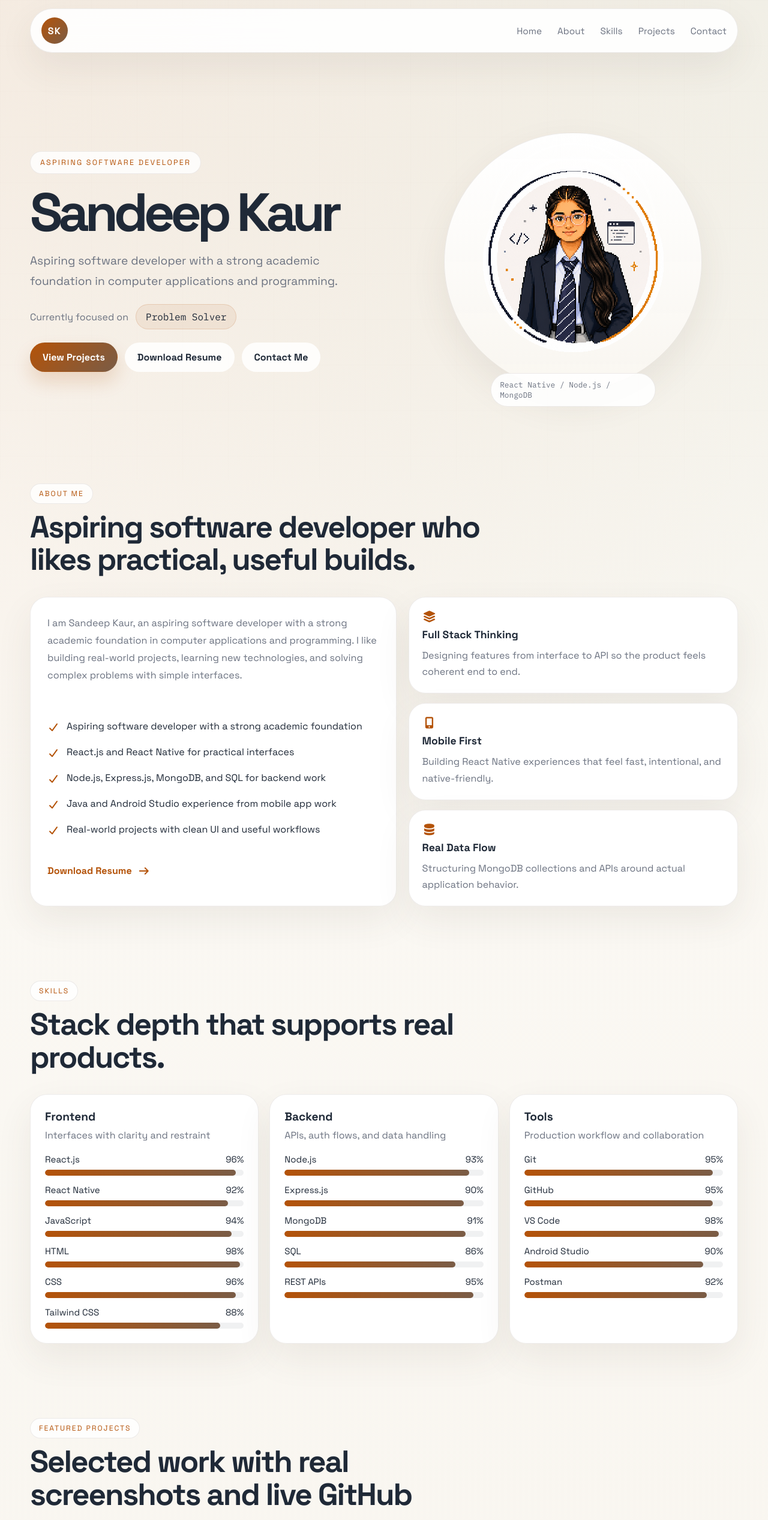
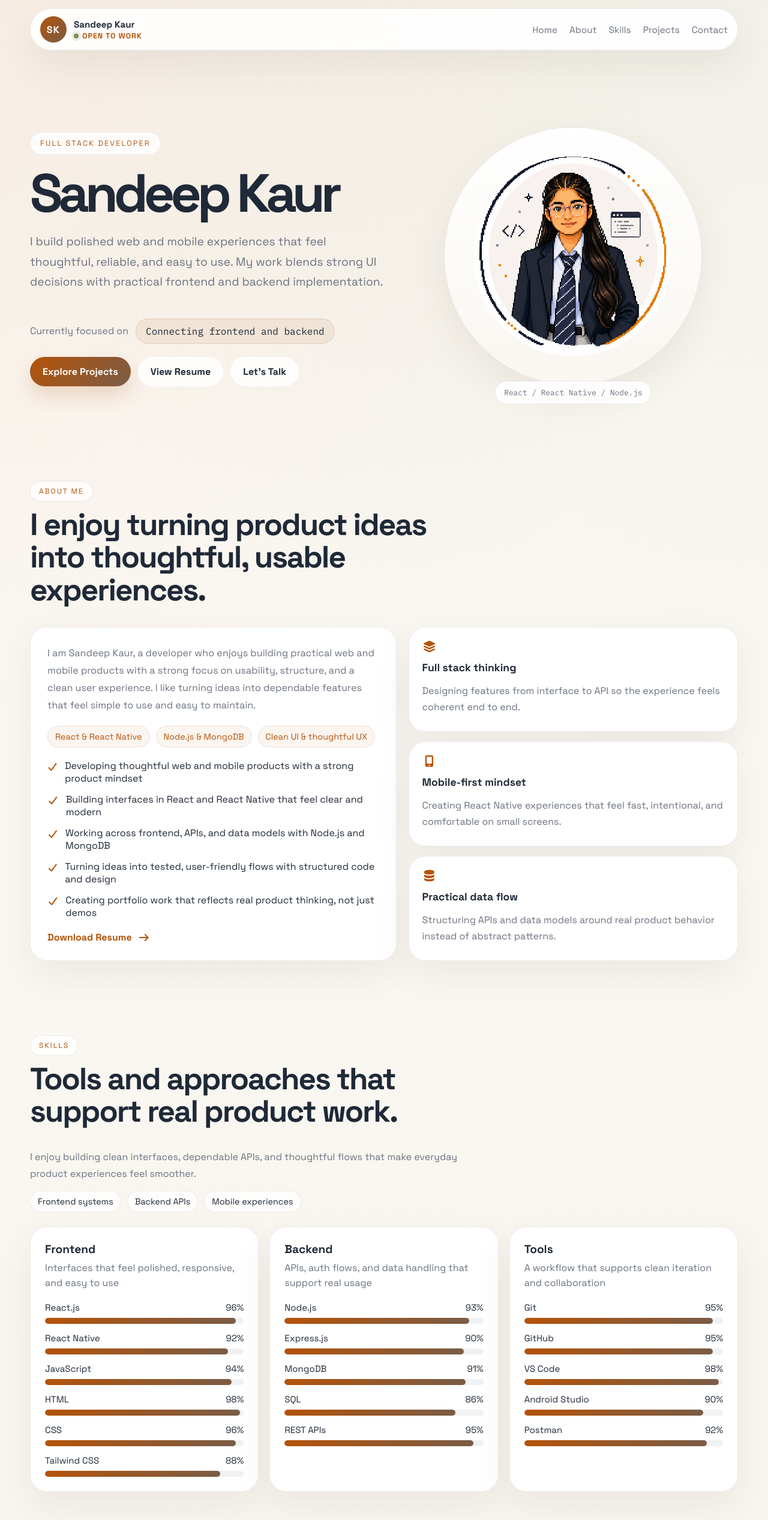
Before and after one commit to SandeepKaur84/portfolio-website, a React (Vite) app: page / in a window 1280 px wide. Shown: the top 2534 px of the page at 60% size. Built offline with nearby package versions, Linux system fonts and the light colour scheme.

Commit message:
Portfolio updated

```diff
--- a/src/components/About.jsx
+++ b/src/components/About.jsx
@@ -7,21 +7,21 @@ const Motion = motion;
 const aboutCards = [
   {
     icon: "fa-layer-group",
-    title: "Full Stack Thinking",
+    title: "Full stack thinking",
     description:
-      "Designing features from interface to API so the product feels coherent end to end.",
+      "Designing features from interface to API so the experience feels coherent end to end.",
   },
   {
     icon: "fa-mobile-screen-button",
-    title: "Mobile First",
+    title: "Mobile-first mindset",
     description:
-      "Building React Native experiences that feel fast, intentional, and native-friendly.",
+      "Creating React Native experiences that feel fast, intentional, and comfortable on small screens.",
   },
   {
     icon: "fa-database",
-    title: "Real Data Flow",
+    title: "Practical data flow",
     description:
-      "Structuring MongoDB collections and APIs around actual application behavior.",
+      "Structuring APIs and data models around real product behavior instead of abstract patterns.",
   },
 ];
 
@@ -36,7 +36,7 @@ const About = () => {
         transition={{ duration: 0.6 }}
       >
         <span className="section-kicker">About Me</span>
-        <h2>Aspiring software developer who likes practical, useful builds.</h2>
+        <h2>I enjoy turning product ideas into thoughtful, usable experiences.</h2>
       </Motion.div>
 
       <div className="about-layout">
@@ -48,11 +48,17 @@ const About = () => {
           transition={{ duration: 0.7 }}
         >
           <p>
-            I am Sandeep Kaur, an aspiring software developer with a strong
-            academic foundation in computer applications and programming. I like
-            building real-world projects, learning new technologies, and solving
-            complex problems with simple interfaces.
+            I am Sandeep Kaur, a developer who enjoys building practical web and
+            mobile products with a strong focus on usability, structure, and a
+            clean user experience. I like turning ideas into dependable features
+            that feel simple to use and easy to maintain.
           </p>
+
+          <div className="about-highlights">
+            <span>React & React Native</span>
+            <span>Node.js & MongoDB</span>
+            <span>Clean UI & thoughtful UX</span>
+          </div>
 
           <ul className="about-bullets">
             {aboutBullets.map((bullet) => (
--- a/src/components/Hero.jsx
+++ b/src/components/Hero.jsx
@@ -26,7 +26,7 @@ const Hero = () => {
           animate={{ opacity: 1, y: 0 }}
           transition={{ duration: 0.6 }}
         >
-          Aspiring Software Developer
+          Full Stack Developer
         </Motion.span>
 
         <Motion.h1
@@ -43,9 +43,30 @@ const Hero = () => {
           animate={{ opacity: 1, y: 0 }}
           transition={{ duration: 0.7, delay: 0.2 }}
         >
-          Aspiring software developer with a strong academic foundation in
-          computer applications and programming.
+          I build polished web and mobile experiences that feel thoughtful,
+          reliable, and easy to use. My work blends strong UI decisions with
+          practical frontend and backend implementation.
         </Motion.p>
+
+        <Motion.div
+          className="hero-stats"
+          initial={{ opacity: 0, y: 18 }}
+          animate={{ opacity: 1, y: 0 }}
+          transition={{ duration: 0.6, delay: 0.25 }}
+        >
+          {/* <div className="hero-stat">
+            <strong>4+</strong>
+            <span>featured builds</span>
+          </div> */}
+          {/* <div className="hero-stat">
+            <strong>React</strong>
+            <span>web & mobile</span>
+          </div> */}
+          {/* <div className="hero-stat">
+            <strong>Open</strong>
+            <span>to junior roles</span>
+          </div> */}
+        </Motion.div>
 
         <Motion.div
           className="typing-line"
@@ -64,13 +85,13 @@ const Hero = () => {
           transition={{ duration: 0.7, delay: 0.35 }}
         >
           <a className="primary-btn" href="#projects">
-            View Projects
+            Explore Projects
           </a>
           <a className="secondary-btn" href="/Sandeep_Kaur_Resume.pdf" download>
-            Download Resume
+            View Resume
           </a>
           <a className="ghost-btn" href="#contact">
-            Contact Me
+            Let&apos;s Talk
           </a>
         </Motion.div>
       </div>
@@ -88,7 +109,7 @@ const Hero = () => {
             className="hero-avatar"
           />
         </div>
-        <div className="avatar-caption">React Native / Node.js / MongoDB</div>
+        <div className="avatar-caption">React / React Native / Node.js</div>
       </Motion.div>
     </section>
   );
--- a/src/components/Navbar.jsx
+++ b/src/components/Navbar.jsx
@@ -1,3 +1,4 @@
+import { motion } from "framer-motion";
 import "../styles/Navbar.css";
 
 const links = [
@@ -11,9 +12,22 @@ const links = [
 const Navbar = () => {
   return (
     <header className="navbar">
-      <a className="logo" href="#hero" aria-label="Sandeep Kaur home">
-        SK
-      </a>
+      <div className="navbar-brand">
+        <motion.a
+          className="logo"
+          href="#hero"
+          aria-label="Sandeep Kaur home"
+          whileHover={{ y: -2, scale: 1.03 }}
+          transition={{ type: "spring", stiffness: 260, damping: 20 }}
+        >
+          SK
+        </motion.a>
+
+        <div className="navbar-meta">
+          <span className="navbar-name">Sandeep Kaur</span>
+          <span className="navbar-status">Open to work</span>
+        </div>
+      </div>
 
       <nav className="nav-panel">
         {links.map((link) => (
--- a/src/components/Projects.jsx
+++ b/src/components/Projects.jsx
@@ -19,7 +19,9 @@ const cardVariants = {
 
 const ProjectCard = ({ project, index }) => (
   <Motion.article
-    className="project-card glass-card"
+    className={`project-card glass-card ${
+      project.previewSize === "compact" ? "project-card--compact" : ""
+    }`}
     custom={index}
     variants={cardVariants}
     initial="hidden"
@@ -74,6 +76,12 @@ const ProjectCard = ({ project, index }) => (
         <span className="project-eyebrow">{project.badge}</span>
         <h3>{project.title}</h3>
       </div>
+      <div className="project-meta">
+        <span className="project-meta-pill">{project.category}</span>
+        <span className="project-meta-pill project-meta-pill--soft">
+          {project.outcome}
+        </span>
+      </div>
       <p>{project.description}</p>
 
       <ul className="project-highlights">
@@ -94,7 +102,7 @@ const ProjectCard = ({ project, index }) => (
       <div className="project-actions">
         <a href={project.githubUrl} target="_blank" rel="noreferrer">
           <i className="fab fa-github" />
-          GitHub
+          View repository
         </a>
       </div>
     </div>
@@ -112,10 +120,10 @@ const Projects = () => {
         transition={{ duration: 0.6 }}
       >
         <span className="section-kicker">Featured Projects</span>
-        <h2>Selected work with real screenshots and live GitHub repos.</h2>
+        <h2>Selected work with clear product thinking and polished UI.</h2>
         <p className="section-subtitle">
-          Each card below reflects the actual UI direction of the project, so
-          the portfolio feels polished and honest at the same time.
+          These projects highlight how I approach product detail, user flow, and
+          interface design with a modern, real-world perspective.
         </p>
       </Motion.div>
 
--- a/src/components/Skills.jsx
+++ b/src/components/Skills.jsx
@@ -15,7 +15,25 @@ const Skills = () => {
         transition={{ duration: 0.6 }}
       >
         <span className="section-kicker">Skills</span>
-        <h2>Stack depth that supports real products.</h2>
+        <h2>Tools and approaches that support real product work.</h2>
+      </Motion.div>
+
+      <Motion.div
+        className="skills-intro"
+        initial={{ opacity: 0, y: 16 }}
+        whileInView={{ opacity: 1, y: 0 }}
+        viewport={{ once: true, amount: 0.35 }}
+        transition={{ duration: 0.6 }}
+      >
+        <p>
+          I enjoy building clean interfaces, dependable APIs, and thoughtful
+          flows that make everyday product experiences feel smoother.
+        </p>
+        <div className="skills-pill-row">
+          <span>Frontend systems</span>
+          <span>Backend APIs</span>
+          <span>Mobile experiences</span>
+        </div>
       </Motion.div>
 
       <div className="skills-grid">
--- a/src/data/portfolioData.js
+++ b/src/data/portfolioData.js
@@ -12,24 +12,24 @@ import uniMartScreenTwo from "../assets/projectImgs/uniMart3.jpeg";
 import uniMartScreenThree from "../assets/projectImgs/uniMart4.jpeg";
 
 export const heroRotations = [
-  "React Native Developer",
-  "Node.js Developer",
-  "JavaScript Developer",
-  "Problem Solver",
+  "Building polished interfaces",
+  "Designing mobile-first experiences",
+  "Connecting frontend and backend",
+  "Shipping practical products",
 ];
 
 export const aboutBullets = [
-  "Aspiring software developer with a strong academic foundation",
-  "React.js and React Native for practical interfaces",
-  "Node.js, Express.js, MongoDB, and SQL for backend work",
-  "Java and Android Studio experience from mobile app work",
-  "Real-world projects with clean UI and useful workflows",
+  "Developing thoughtful web and mobile products with a strong product mindset",
+  "Building interfaces in React and React Native that feel clear and modern",
+  "Working across frontend, APIs, and data models with Node.js and MongoDB",
+  "Turning ideas into tested, user-friendly flows with structured code and design",
+  "Creating portfolio work that reflects real product thinking, not just demos",
 ];
 
 export const skillGroups = [
   {
     title: "Frontend",
-    subtitle: "Interfaces with clarity and restraint",
+    subtitle: "Interfaces that feel polished, responsive, and easy to use",
     items: [
       { name: "React.js", progress: 96 },
       { name: "React Native", progress: 92 },
@@ -41,7 +41,7 @@ export const skillGroups = [
   },
   {
     title: "Backend",
-    subtitle: "APIs, auth flows, and data handling",
+    subtitle: "APIs, auth flows, and data handling that support real usage",
     items: [
       { name: "Node.js", progress: 93 },
       { name: "Express.js", progress: 90 },
@@ -52,7 +52,7 @@ export const skillGroups = [
   },
   {
     title: "Tools",
-    subtitle: "Production workflow and collaboration",
+    subtitle: "A workflow that supports clean iteration and collaboration",
     items: [
       { name: "Git", progress: 95 },
       { name: "GitHub", progress: 95 },
@@ -67,12 +67,14 @@ export const projects = [
   {
     title: "Student Feedback System",
     description:
-      "A role-based feedback portal for students and admins with clean navigation, structured review flows, and progress tracking across feedback steps.",
+      "A role-based feedback portal for students and admins with clear navigation, structured review flows, and progress tracking across each stage.",
     stack: ["React", "Node.js", "MongoDB"],
     accent: "sky",
     image: feedbackPreview,
     imageAlt: "Student feedback system dashboard",
     badge: "Education platform",
+    category: "Academic product",
+    outcome: "Simplified feedback collection for staff and students",
     previewShots: [
       {
         src: feedbackScreenOne,
@@ -86,20 +88,22 @@ export const projects = [
     highlights: [
       "Role-based entry for students and admins",
       "Guided feedback flow with progress cues",
-      "Dashboard-first interface with soft gradients",
+      "Dashboard-first experience with polished UI",
     ],
     githubUrl: "https://github.com/SandeepKaur84/Student-Feedback-System",
   },
   {
     title: "CoffeeSpot App",
     description:
-      "A dark-themed React Native coffee app for browsing drinks and beans, selecting sizes, and moving through the cart experience quickly.",
+      "A dark-themed React Native experience for exploring drinks, selecting sizes, and moving through the cart flow quickly and comfortably.",
     stack: ["React Native", "Mobile UI", "Node.js"],
     accent: "ember",
     image: coffeePreview,
     imageAlt: "CoffeeSpot mobile app preview",
     badge: "Mobile commerce",
     imageFit: "contain",
+    category: "Mobile experience",
+    outcome: "Fast shopping flow designed for coffee lovers",
     previewShots: [
       {
         src: coffeeScreenOne,
@@ -120,12 +124,14 @@ export const projects = [
   {
     title: "MediAid",
     description:
-      "A healthcare platform focused on appointment booking, doctor discovery, and a reassuring visual hierarchy that keeps the experience clear.",
+      "A healthcare-focused interface for appointment booking and doctor discovery, shaped around clarity, trust, and ease of use.",
     stack: ["React", "Healthcare UI", "Responsive Design"],
     accent: "mint",
     image: mediAidPreview,
     imageAlt: "MediAid healthcare landing page",
     badge: "Healthcare platform",
+    category: "Service platform",
+    outcome: "Calm, reassuring experience for patient-facing tasks",
     previewShots: [
       {
         src: mediAidScreenTwo,
@@ -134,41 +140,39 @@ export const projects = [
     ],
     highlights: [
       "Doctor discovery and appointment entry points",
-      "Calm, trust-first layout with clear actions",
-      "Desktop screen that scales cleanly on mobile",
+      "Trust-first layout with clear actions",
+      "Responsive layout that scales smoothly on mobile",
     ],
     githubUrl: "https://github.com/SandeepKaur84/MediAid",
   },
-  {
-    title: "UniMart",
-    description:
-      "A university marketplace app for verified students to sign up, browse support pages, and buy, sell, or trade items inside a trusted campus community.",
-    stack: ["React Native", "UI Design", "Student Marketplace"],
-    accent: "sand",
-    image: uniMartPreview,
-    imageAlt: "UniMart logo splash screen",
-    badge: "Campus marketplace",
-    imageFit: "contain",
-    previewSize: "compact",
-    previewShots: [
-      {
-        src: uniMartScreenOne,
-        alt: "UniMart create account screen",
-      },
-      {
-        src: uniMartScreenTwo,
-        alt: "UniMart profile screen",
-      },
-      {
-        src: uniMartScreenThree,
-        alt: "UniMart product listing screen",
-      },
-    ],
-    highlights: [
-      "Verified student community onboarding",
-      "Marketplace concept for campus buying and selling",
-      "Simple mobile-first experience for quick access",
-    ],
-    githubUrl: "https://github.com/SandeepKaur84/UniMart",
-  },
+  // {
+  //   title: "UniMart",
+  //   description:
+  //     "A university marketplace concept for verified students to sign up, browse support pages, and buy, sell, or trade items inside a trusted campus community.",
+  //   stack: ["React Native", "UI Design", "Student Marketplace"],
+  //   accent: "sand",
+  //   image: uniMartPreview,
+  //   imageAlt: "UniMart logo splash screen",
+  //   badge: "Campus marketplace",
+  //   imageFit: "contain",
+  //   previewSize: "compact",
+  //   category: "Community app",
+  //   outcome: "Trusted student exchange experience for campus life",
+  //   previewShots: [
+  //     {
+  //       src: uniMartScreenOne,
+  //       alt: "UniMart create account screen",
+  //     },
+  //     {
+  //       src: uniMartScreenThree,
+  //       alt: "UniMart product listing screen",
+  //     },
+  //   ],
+  //   highlights: [
+  //     "Verified student community onboarding",
+  //     "Marketplace concept for campus buying and selling",
+  //     "Simple mobile-first experience for quick access",
+  //   ],
+  //   githubUrl: "https://github.com/SandeepKaur84/UniMart",
+  // },
 ];
--- a/src/styles/About.css
+++ b/src/styles/About.css
@@ -14,6 +14,21 @@
   color: var(--muted);
   line-height: 1.8;
   font-size: 1.01rem;
+}
+
+.about-highlights {
+  display: flex;
+  flex-wrap: wrap;
+  gap: 10px;
+}
+
+.about-highlights span {
+  padding: 8px 12px;
+  border-radius: 999px;
+  border: 1px solid var(--border);
+  background: rgba(180, 83, 9, 0.06);
+  color: var(--accent);
+  font-size: 0.9rem;
 }
 
 .about-bullets {
--- a/src/styles/Hero.css
+++ b/src/styles/Hero.css
@@ -38,6 +38,32 @@
   color: var(--muted);
   font-size: clamp(1.02rem, 1.7vw, 1.2rem);
   line-height: 1.75;
+}
+
+.hero-stats {
+  display: grid;
+  grid-template-columns: repeat(3, minmax(0, 1fr));
+  gap: 12px;
+  max-width: 560px;
+}
+
+.hero-stat {
+  display: grid;
+  gap: 4px;
+  padding: 14px 16px;
+  border: 1px solid var(--border);
+  border-radius: 18px;
+  background: rgba(255, 255, 255, 0.84);
+}
+
+.hero-stat strong {
+  font-size: 1.02rem;
+  color: var(--text);
+}
+
+.hero-stat span {
+  color: var(--muted);
+  font-size: 0.9rem;
 }
 
 .typing-line {
@@ -101,18 +127,22 @@
   aspect-ratio: 1;
   display: grid;
   place-items: center;
+  padding: 16px;
   border-radius: 50%;
+  overflow: hidden;
   background:
     radial-gradient(circle at 50% 35%, rgba(255, 255, 255, 0.88), transparent 42%),
     linear-gradient(180deg, rgba(255, 255, 255, 0.98), rgba(249, 246, 240, 0.96));
   border: 1px solid var(--border);
   box-shadow: var(--shadow);
+  animation: heroFloat 5s ease-in-out infinite;
 }
 
 .hero-avatar {
-  width: 84%;
-  height: 84%;
-  object-fit: contain;
+  width: 100%;
+  height: 100%;
+  object-fit: cover;
+  object-position: center;
   border-radius: 50%;
   image-rendering: pixelated;
 }
@@ -129,6 +159,16 @@
   color: var(--muted);
   font-family: "IBM Plex Mono", monospace;
   font-size: 0.8rem;
+}
+
+@keyframes heroFloat {
+  0%,
+  100% {
+    transform: translateY(0px);
+  }
+  50% {
+    transform: translateY(-8px);
+  }
 }
 
 @media (max-width: 960px) {
@@ -148,6 +188,10 @@
     width: min(100% - 1rem, 1180px);
   }
 
+  .hero-stats {
+    grid-template-columns: 1fr;
+  }
+
   .hero-copy h1 {
     font-size: clamp(2.7rem, 16vw, 4.2rem);
   }
--- a/src/styles/Navbar.css
+++ b/src/styles/Navbar.css
@@ -4,16 +4,22 @@
   z-index: 30;
   width: min(1180px, calc(100% - 1rem));
   margin: 14px auto 0;
-  padding: 14px 18px;
+  padding: 12px 16px;
   display: flex;
   align-items: center;
   justify-content: space-between;
-  gap: 18px;
+  gap: 16px;
   border: 1px solid var(--border);
   border-radius: 999px;
-  background: rgba(255, 255, 255, 0.9);
+  background: rgba(255, 255, 255, 0.92);
   backdrop-filter: blur(20px);
   box-shadow: var(--shadow);
+}
+
+.navbar-brand {
+  display: flex;
+  align-items: center;
+  gap: 12px;
 }
 
 .logo {
@@ -28,10 +34,43 @@
   letter-spacing: 0.08em;
 }
 
+.navbar-meta {
+  display: grid;
+  gap: 2px;
+}
+
+.navbar-name {
+  font-size: 0.95rem;
+  font-weight: 600;
+  color: var(--text);
+}
+
+.navbar-status {
+  display: inline-flex;
+  align-items: center;
+  gap: 6px;
+  width: fit-content;
+  color: var(--accent);
+  font-size: 0.78rem;
+  font-weight: 600;
+  letter-spacing: 0.08em;
+  text-transform: uppercase;
+}
+
+.navbar-status::before {
+  content: "";
+  width: 8px;
+  height: 8px;
+  border-radius: 50%;
+  background: var(--accent-3);
+  box-shadow: 0 0 0 4px rgba(125, 139, 87, 0.16);
+}
+
 .nav-panel {
   display: flex;
   align-items: center;
-  gap: 26px;
+  gap: 20px;
+  flex-wrap: wrap;
 }
 
 .nav-panel a {
@@ -45,13 +84,15 @@
   transform: translateY(-1px);
 }
 
-@media (max-width: 700px) {
+@media (max-width: 780px) {
   .navbar {
     border-radius: 26px;
+    padding: 12px 14px;
+    flex-wrap: wrap;
   }
 
   .nav-panel {
-    gap: 16px;
+    gap: 14px;
     overflow-x: auto;
     scrollbar-width: none;
   }
--- a/src/styles/Skills.css
+++ b/src/styles/Skills.css
@@ -1,3 +1,30 @@
+.skills-intro {
+  display: grid;
+  gap: 14px;
+  margin-bottom: 24px;
+}
+
+.skills-intro p {
+  max-width: 740px;
+  color: var(--muted);
+  line-height: 1.75;
+}
+
+.skills-pill-row {
+  display: flex;
+  flex-wrap: wrap;
+  gap: 10px;
+}
+
+.skills-pill-row span {
+  padding: 8px 12px;
+  border-radius: 999px;
+  border: 1px solid var(--border);
+  background: rgba(255, 255, 255, 0.8);
+  color: var(--text);
+  font-size: 0.9rem;
+}
+
 .skills-grid {
   display: grid;
   grid-template-columns: repeat(3, minmax(0, 1fr));
```
Also changed, not shown: src/styles/Projects.css (+44 -0 lines).
